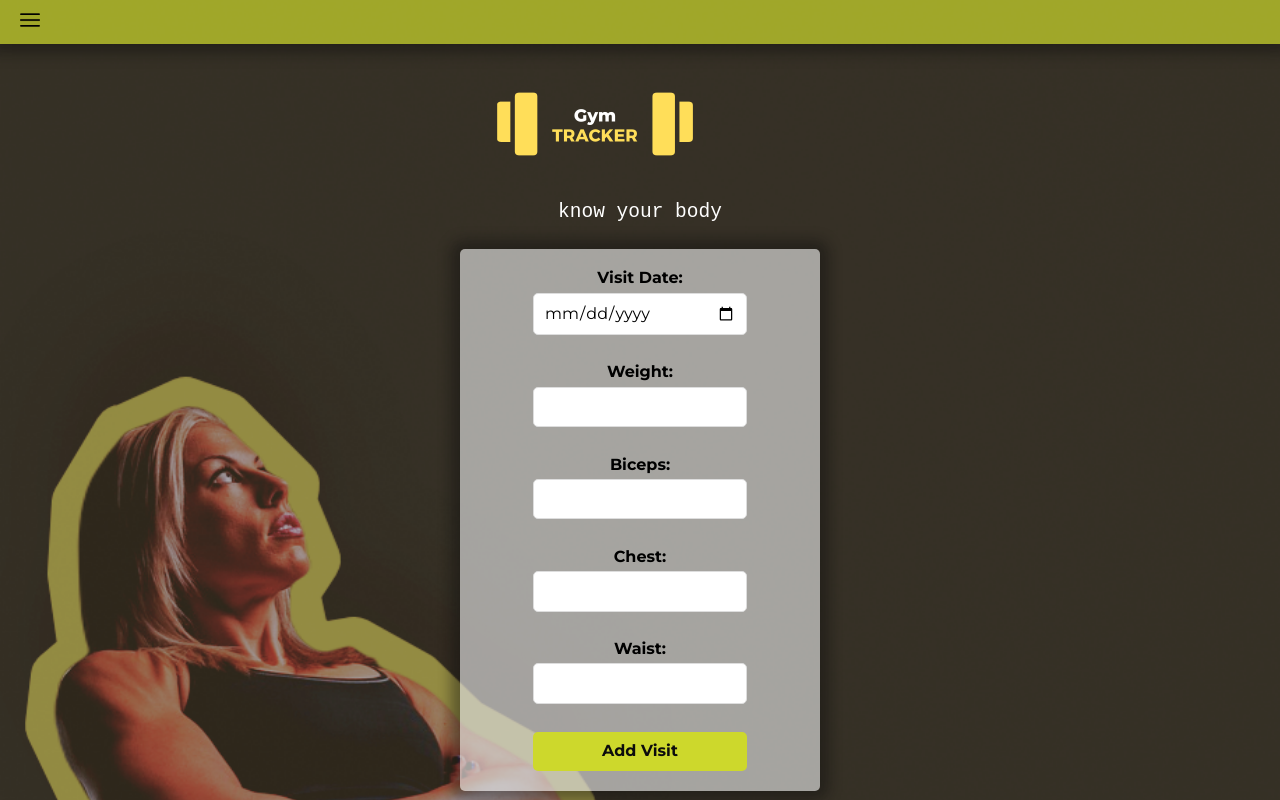
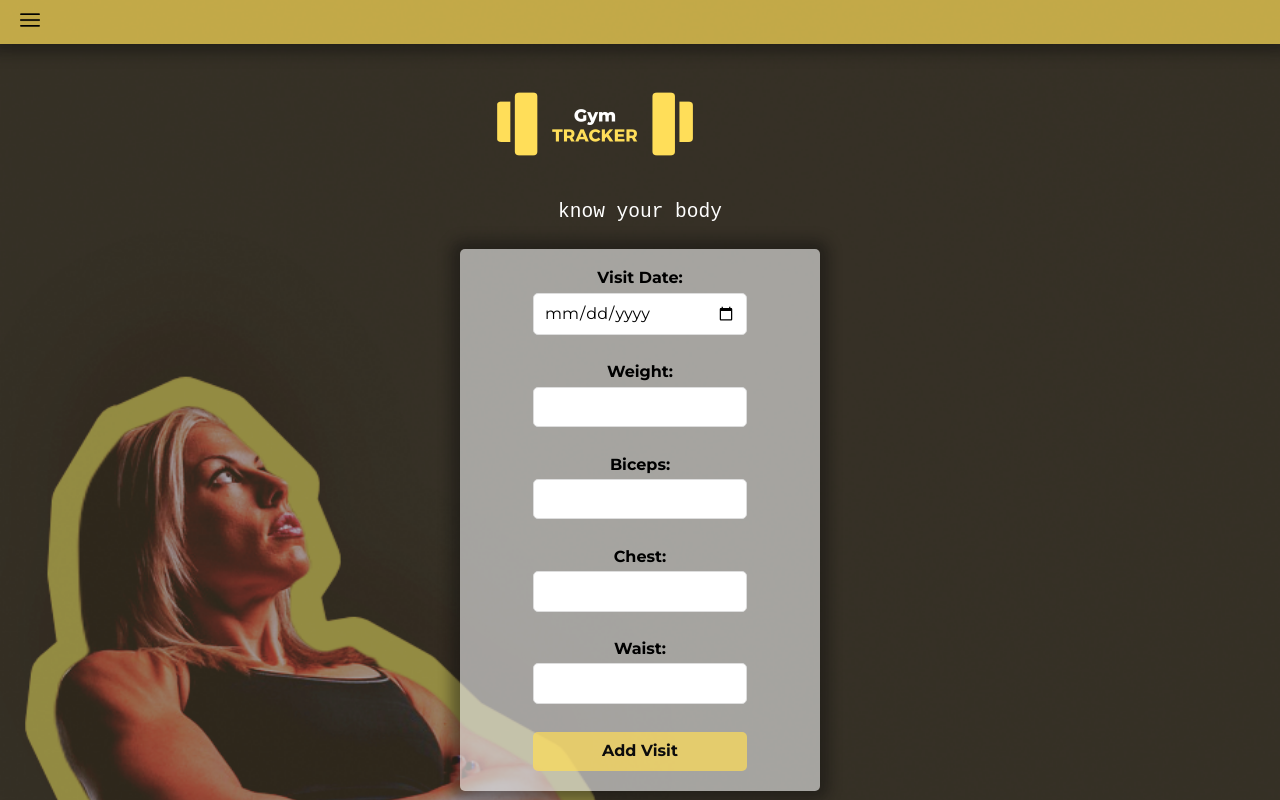
Before and after one commit to kingatos/gym-tracker-react, a React (Create React App) app: page / in a window 1280 px wide. Shown: the top 800 px of the page. Built offline with nearby package versions, Linux system fonts and the light colour scheme.

Commit message:
changed the color of background

```diff
--- a/src/BurgerMenu/style.css
+++ b/src/BurgerMenu/style.css
@@ -3,7 +3,7 @@
     top: 0;
     left: 0;
     width:100%;
-    background-color:hsl(64deg 69% 51% / 71%);
+    background-color:hsl(48deg 100% 67% / 70%);
     box-shadow: 0px 0px 13px 9px rgb(12 12 12 / 40%);
     padding: 10px;
 }
--- a/src/Form/style.css
+++ b/src/Form/style.css
@@ -26,7 +26,7 @@
     color: rgb(12, 12, 12);
     cursor: pointer;
     transition: 0.5s;
-    background: hsl(64, 69%, 51%);
+    background: hsl(48deg 100% 67% / 70%);
     border-radius: 5px;
     font-weight: bold;
 }
```
